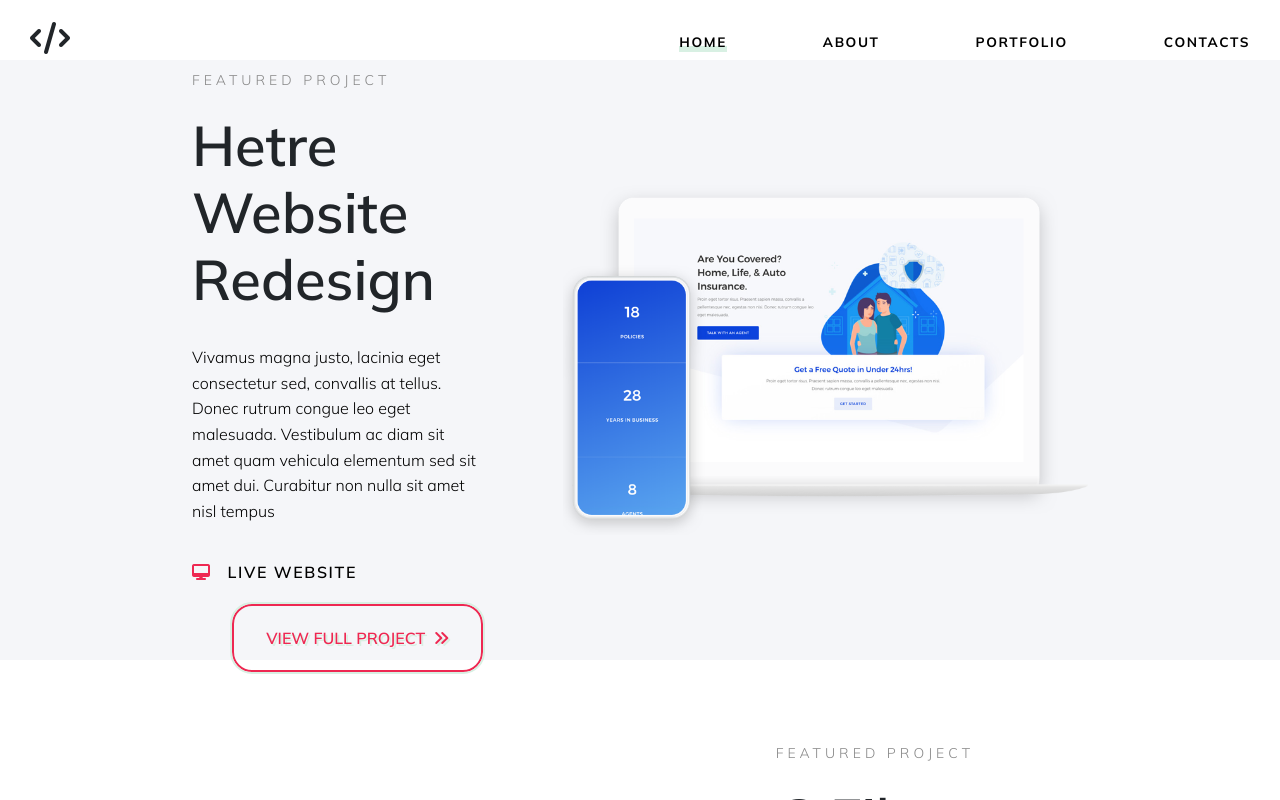
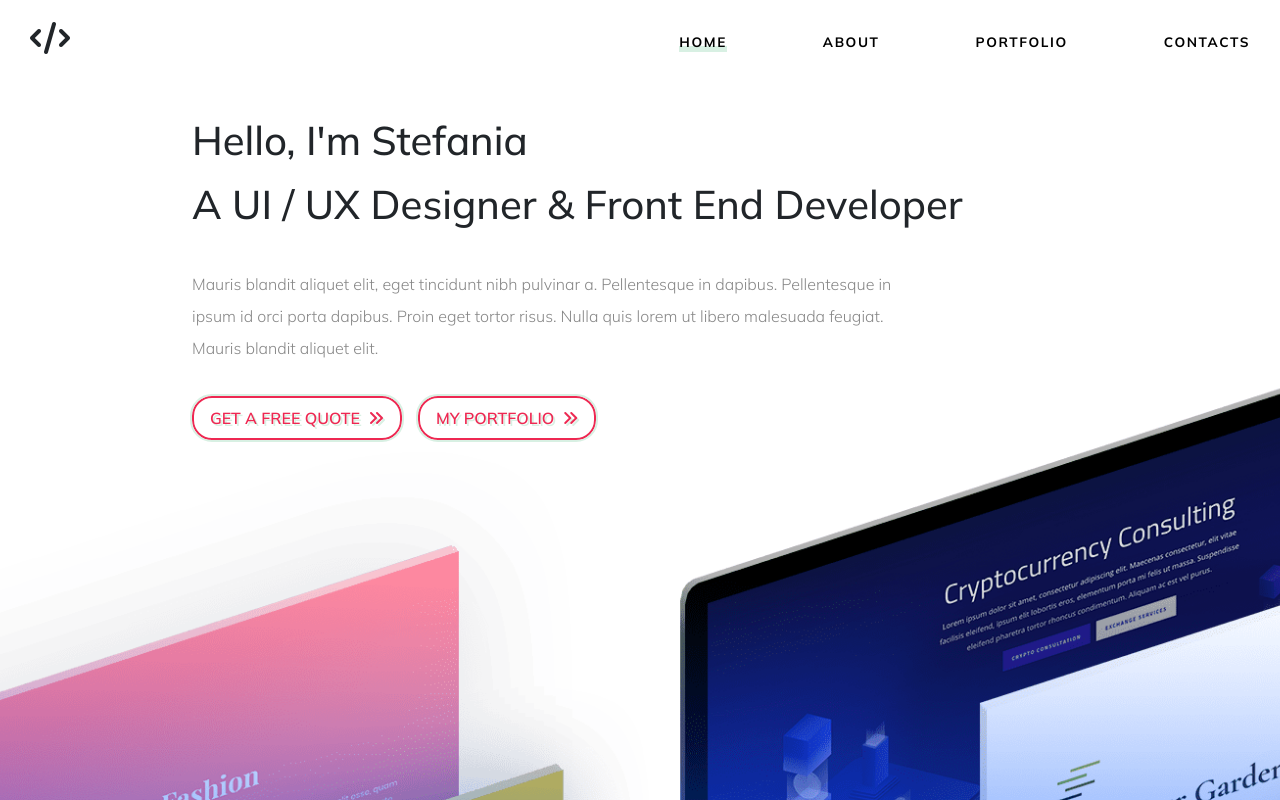
Before and after one commit to StefaniaSgreva/laravel-vue-router, a Vue app: page / in a window 1280 px wide. Shown: the top 800 px of the page. Built offline with nearby package versions, Linux system fonts and the light colour scheme; a web font is replaced by a local one.

Commit message:
added home hero

```diff
--- a/src/assets/styles/main.scss
+++ b/src/assets/styles/main.scss
@@ -61,3 +61,22 @@ a:hover{
     margin: 0 auto;
     // border: 1px solid red;
 }
+.call-btn{
+    align-self: flex-end;
+    padding: .5rem 1rem;
+    text-transform: uppercase;
+    font-weight: 600;
+    color: $aside-menu;
+    border: 2px solid $aside-menu;
+    border-radius: 20px;
+    outline: 2px solid $bg-color-mint;
+    text-shadow: 2px 2px $bg-color-mint;
+    font-family: inherit;
+    background-color: transparent;
+    margin-right: 1rem;
+
+
+    i{
+        margin-left: .5rem;
+    }
+}
--- a/src/pages/HomePage.vue
+++ b/src/pages/HomePage.vue
@@ -1,5 +1,16 @@
 <template>
     <div>
+        <div class="my-container mt-5 top-hero">
+            <h1>Hello, I'm Stefania<br>A UI / UX Designer & Front End Developer</h1>
+            <p>Mauris blandit aliquet elit, eget tincidunt nibh pulvinar a. Pellentesque in dapibus. Pellentesque in ipsum id orci porta dapibus. Proin eget tortor risus. Nulla quis lorem ut libero malesuada feugiat. Mauris blandit aliquet elit.</p>
+            <div class="call-to-actions d-flex">
+                <button class="call-btn">Get a free quote<i class="fa-solid fa-angles-right"></i></button>
+                <button class="call-btn">My Portfolio<i class="fa-solid fa-angles-right"></i></button>
+            </div>
+        </div>
+        <section id="home-hero">
+
+        </section>
         <section id="featured-project-one">
         <div class="project my-container">
             <div class="descriptions">
@@ -41,6 +52,27 @@
 @use '../assets/styles/partials/variables' as *;
 @use '../assets/styles/partials/mixins' as *;
 
+.top-hero{
+    h1{
+        line-height: 4rem;
+
+    }
+
+    p{
+        margin: 2rem 0;
+        max-width: 700px;
+        line-height: 2rem;
+    }
+}
+
+#home-hero{
+    margin-top: -120px;
+    height: 1000px;
+    background-image: url(../assets/img/web-dev-23.png);
+    background-repeat: no-repeat;
+    background-size: cover;
+    background-position: center;
+}
 #featured-project-one{
         width: 100%;
         height: 600px;
```
